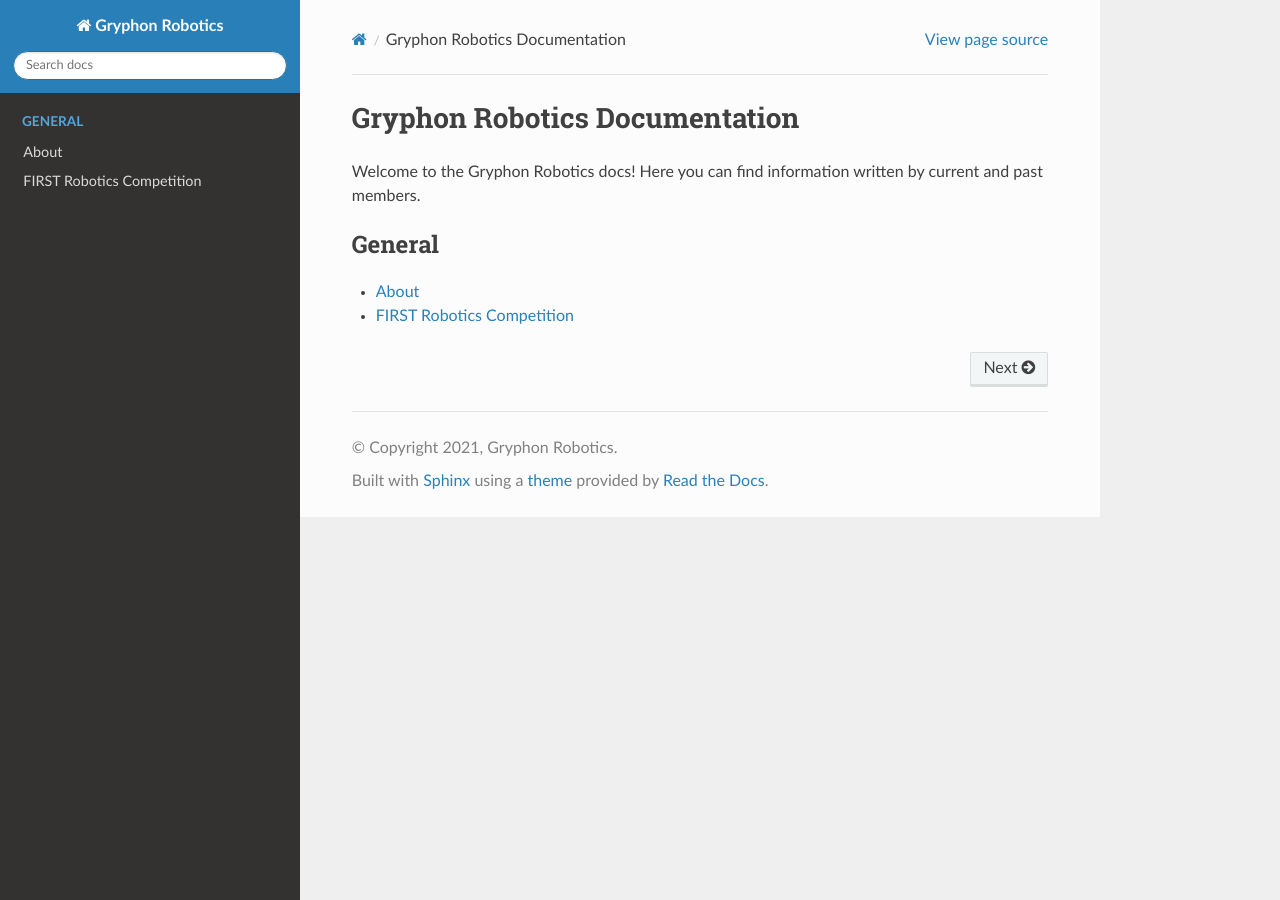
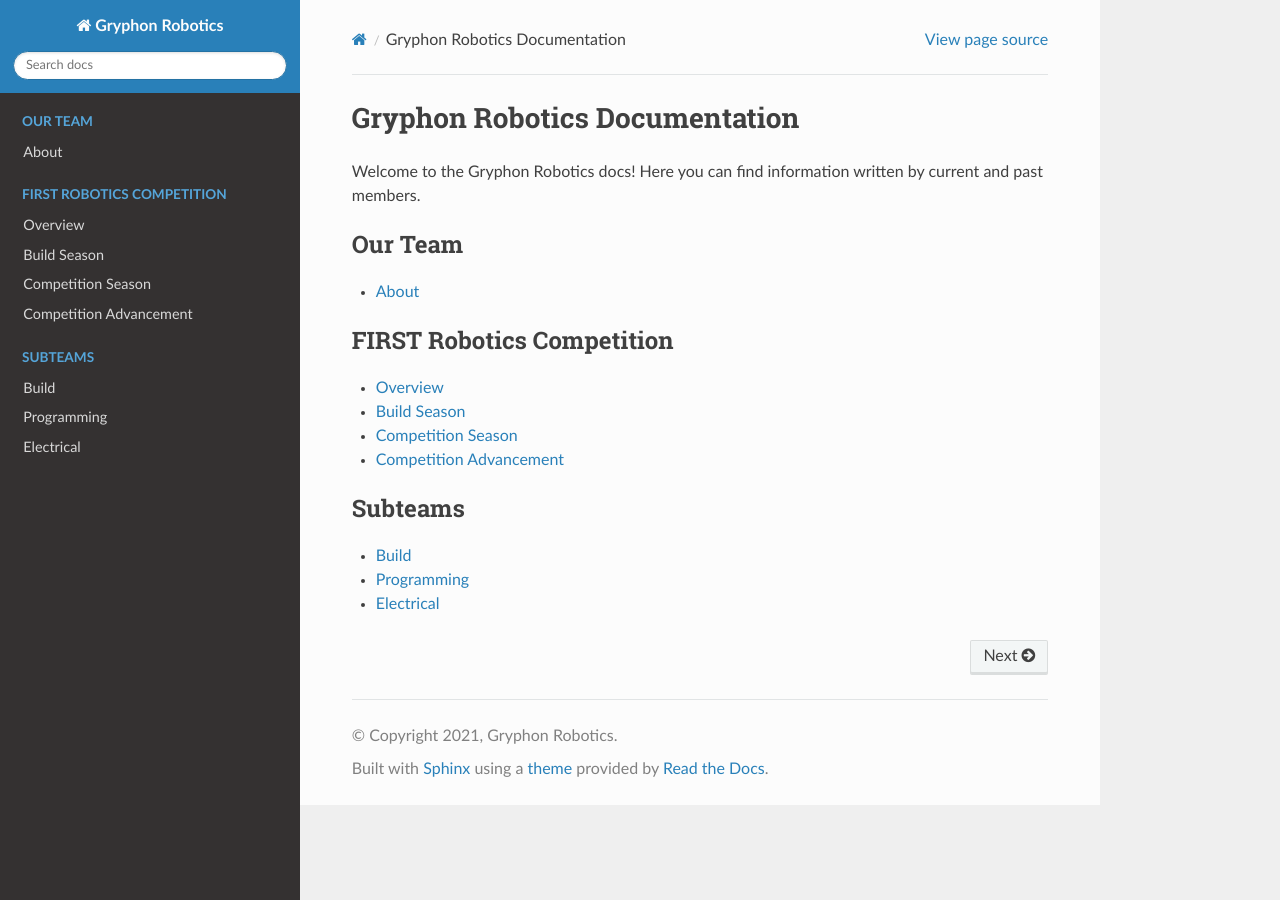
Before and after one commit to FRC5549Robotics/gryphon-docs, a Sphinx documentation site: the page built from source/index.rst, in a window 1280 px wide. Built offline with Sphinx 7.4.7 and the Read the Docs theme 2.0.0, drawn with Linux system fonts in a browser that asks for light colours.

Commit message:
refactor: reorganized frc pages, added subteam pages

```diff
--- /dev/null
+++ b/source/docs/frc/build.rst
@@ -0,0 +1,6 @@
+Build Season
+============
+
+To prevent teams from gaining an unfair advantage, FIRST does not allow teams to begin constructing until the release of the rulebook. Due to this rule, the robot should be built in the time between the release of the rulebook and a team's first competition. This period is referred to as "build season".
+
+.. note:: Prior to 2020, teams only had six weeks to complete their robots. Once that six week period had ended, the robot must stop building. For 2020 and later, that rule no longer exists. There is no restriction on the time that teams can work on their robots.
--- /dev/null
+++ b/source/docs/frc/competition.rst
@@ -0,0 +1,6 @@
+Competition Season
+==================
+
+The "competition season" refers to the time period between the first competition and the last competition. Depending on the skill of the team, the last competition will vary.
+
+.. note:: As of 2020, teams can work on their robots between competitions.
--- /dev/null
+++ b/source/docs/subteams/build.rst
@@ -0,0 +1,2 @@
+Build
+=====
--- /dev/null
+++ b/source/docs/subteams/electrical.rst
@@ -0,0 +1,2 @@
+Electrical
+==========
--- /dev/null
+++ b/source/docs/subteams/programming.rst
@@ -0,0 +1,2 @@
+Programming
+===========
--- a/source/docs/about.rst
+++ b/source/docs/team/about.rst
@@ -1,7 +1,7 @@
 About
 =====
 
-We are Gryphon Robotics, a student-run robotics club based out of George C. Marshall High School. We build robots throughout the year and participate in the :doc:`FIRST Robotics Competition </docs/frc>`.
+We are Gryphon Robotics, a student-run robotics club based out of George C. Marshall High School. We build robots throughout the year and participate in the :doc:`FIRST Robotics Competition </docs/frc/overview>`.
 
 Mission Statement
 -----------------
--- a/source/index.rst
+++ b/source/index.rst
@@ -10,7 +10,23 @@
 
 .. toctree::
    :maxdepth: 1
-   :caption: General
+   :caption: Our Team
 
-   docs/about
-   docs/frc
+   docs/team/about
+
+.. toctree::
+   :maxdepth: 1
+   :caption: FIRST Robotics Competition
+
+   docs/frc/overview
+   docs/frc/build
+   docs/frc/competition
+   docs/frc/advancement
+
+.. toctree::
+   :maxdepth: 1
+   :caption: Subteams
+
+   docs/subteams/build
+   docs/subteams/programming
+   docs/subteams/electrical
```
Also changed, not shown: source/docs/frc.rst (deleted, +0 -54 lines), source/docs/frc/advancement.rst (added, +18 -0 lines), source/docs/frc/overview.rst (added, +24 -0 lines).
